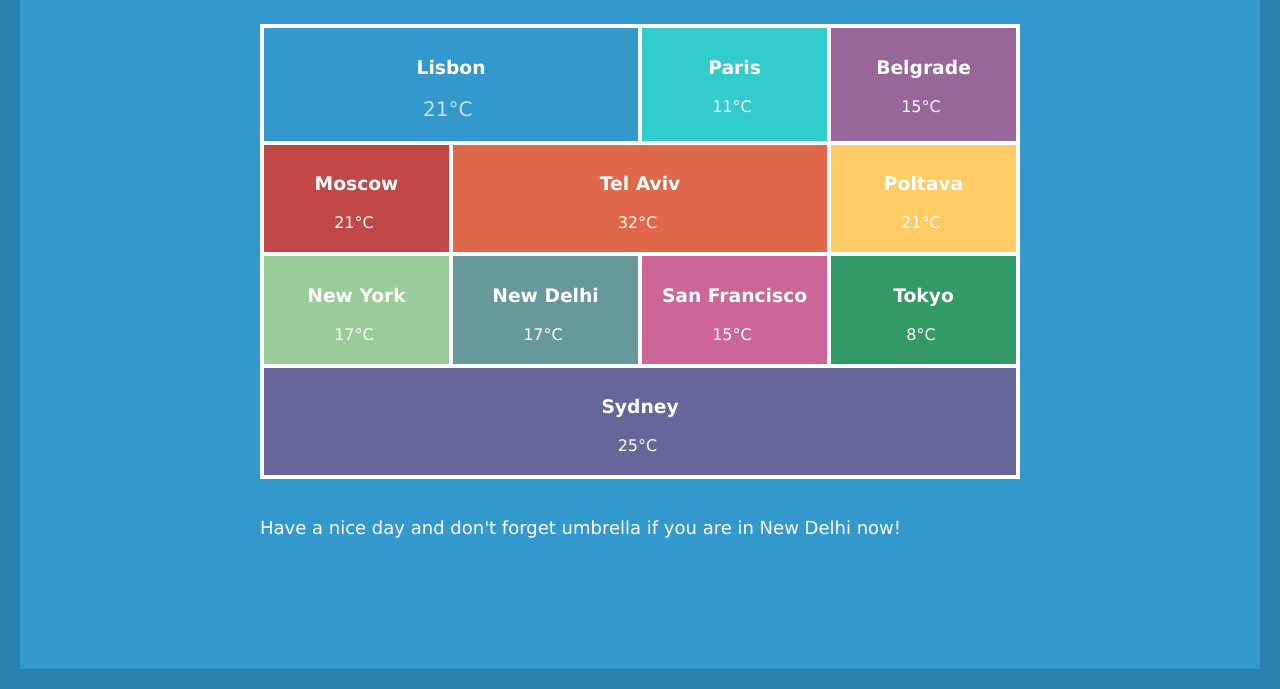
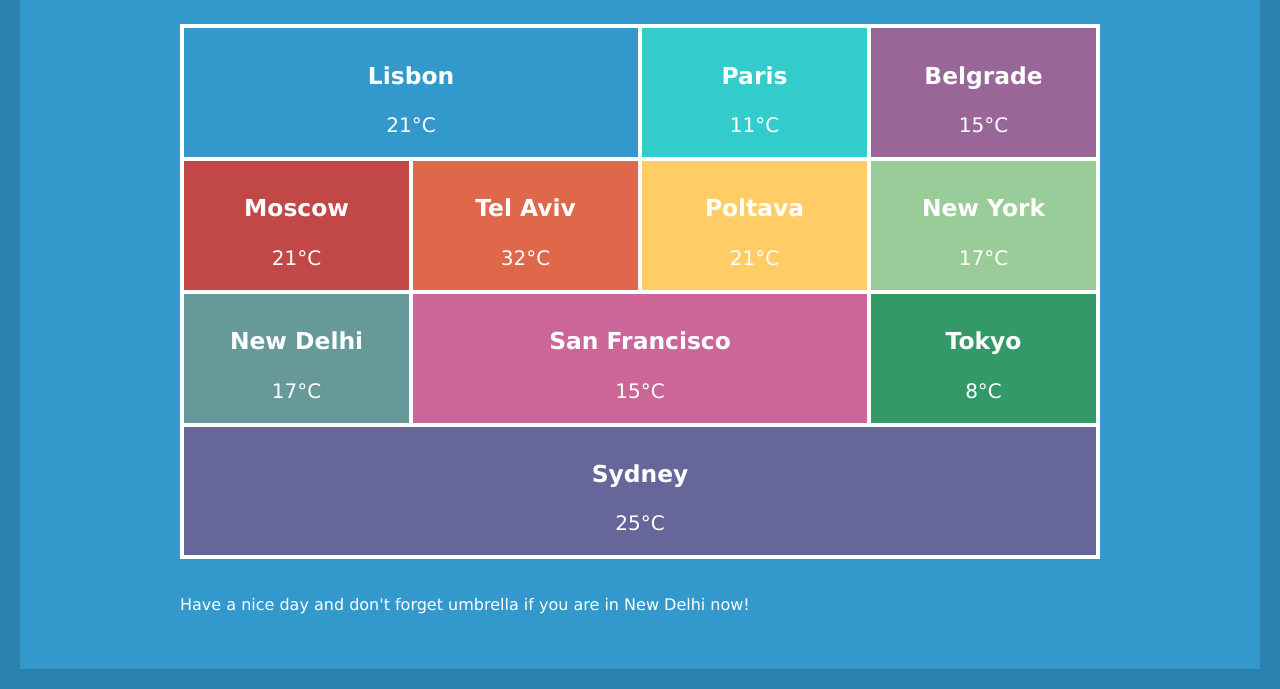
Before and after one commit to f1ameee/css-weather-forecast, a plain HTML site: page index.html in a window 1280 px wide. Shown: the part 111-800 px from the top of the page. Drawn offline with Linux system fonts and the light colour scheme; some icons are missing.

Commit message:
vrode vse

```diff
--- a/css/style.css
+++ b/css/style.css
@@ -19,7 +19,7 @@ body{
     margin: 0;
     border: 20px solid #2A81AD;
     color: #fff;
-    font: 30 18px "Lucida Sans Unicode", "Lucida Grande", sans-serif;
+    font-family: "Lucida Sans Unicode", "Lucida Grande", sans-serif;
 }
 header, footer{
     padding: 20px 0;
@@ -29,7 +29,7 @@ h1{
     font-size: 30px;
 }
 .ba-container{
-    max-width: 800px;
+    max-width: 960px;
     margin: 0 auto;
     padding: 0 20px;
 }
@@ -48,7 +48,6 @@ h1{
     width: 25%;
     text-align: center;
     padding: 10px 0px;
-    font-size: 16px;
     font-weight: normal;
     padding-bottom: 20px;
 }
@@ -91,8 +90,7 @@ h1{
 .ba-sydney{
     background-color: #66669A;
 }
-.ba-temperature{
-    font-size: 20px;
+
 }.ba-temperature, .wi{
     display: inline-block;
     vertical-align: middle;
--- a/index.html
+++ b/index.html
@@ -24,43 +24,43 @@
                 </li>
                 <li class="ba-city ba-paris">
                     <h3>Paris</h3>
-                    <span class="ba-temparature">11&deg;C <i class="wi wi-night-sleet>"></i></span>
+                    <span class="ba-temparature">11&deg;C <i class="wi wi-night-sleet"></i></span>
                 </li>
                 <li class="ba-city ba-belgrade">
                     <h3>Belgrade</h3>
-                    <span class="ba-temparature">15&deg;C <i class="wi wi-day-cloudy>"></i></span>
+                    <span class="ba-temparature">15&deg;C <i class="wi wi-day-cloudy"></i></span>
                 </li>
                 <li class="ba-city ba-moscow">
                     <h3>Moscow</h3>
-                    <span class="ba-temparature">21&deg;C <i class="wi wi-day-cloudy-hight>"></i></span>
+                    <span class="ba-temparature">21&deg;C <i class="wi wi-day-cloudy-high"></i></span>
                 </li>
-                <li class="ba-city ba-tel-aviv ba-w50">
+                <li class="ba-city ba-tel-aviv">
                     <h3>Tel Aviv</h3>
-                    <span class="ba-temparature">32&deg;C <i class="wi wi-hot>"></i></span>
+                    <span class="ba-temparature">32&deg;C <i class="wi wi-hot"></i></span>
                 </li>
                 <li class="ba-city ba-poltava">
                     <h3>Poltava</h3>
-                    <span class="ba-temparature">21&deg;C <i class="wi wi-day-sunny>"></i></span>
+                    <span class="ba-temparature">21&deg;C <i class="wi wi-day-sunny"></i></span>
                 </li>
                 <li class="ba-city ba-ny">
                     <h3>New York</h3>
-                    <span class="ba-temparature">17&deg;C <i class="wi wi-day-storm-showers>"></i></span>
+                    <span class="ba-temparature">17&deg;C <i class="wi wi-day-sleet-storm"></i></span>
                 </li>
                 <li class="ba-city ba-nd">
                     <h3>New Delhi</h3>
-                    <span class="ba-temparature">17&deg;C <i class="wi wi-rain-wind>"></i></span>
+                    <span class="ba-temparature">17&deg;C <i class="wi wi-rain-wind"></i></span>
                 </li>
-                <li class="ba-city ba-sf">
+                <li class="ba-city ba-sf  ba-w50">
                     <h3>San Francisco</h3>
-                    <span class="ba-temparature">15&deg;C <i class="wi wi-day-sunny-overcast>"></i></span>
+                    <span class="ba-temparature">15&deg;C <i class="wi wi-day-sunny-overcast"></i></span>
                 </li>
                 <li class="ba-city ba-tokyo">
                     <h3>Tokyo</h3>
-                    <span class="ba-temparature">8&deg;C <i class="wi wi-night-clear>"></i></span>
+                    <span class="ba-temparature">8&deg;C <i class="wi wi-night-clear"></i></span>
                 </li>
                 <li class="ba-city ba-sydney ba-w100">
                     <h3>Sydney</h3>
-                    <span class="ba-temparature">25&deg;C <i class="wi wi-night-partly-cloudy>"></i></span>
+                    <span class="ba-temparature">25&deg;C <i class="wi wi-night-partly-cloudy"></i></span>
                 </li>
             </ul>
         </main>
```
